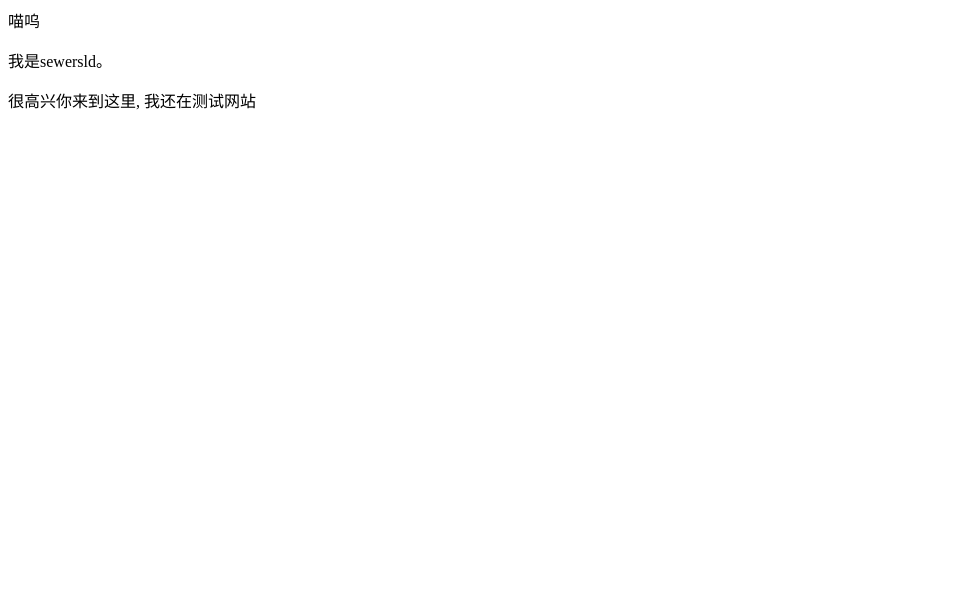
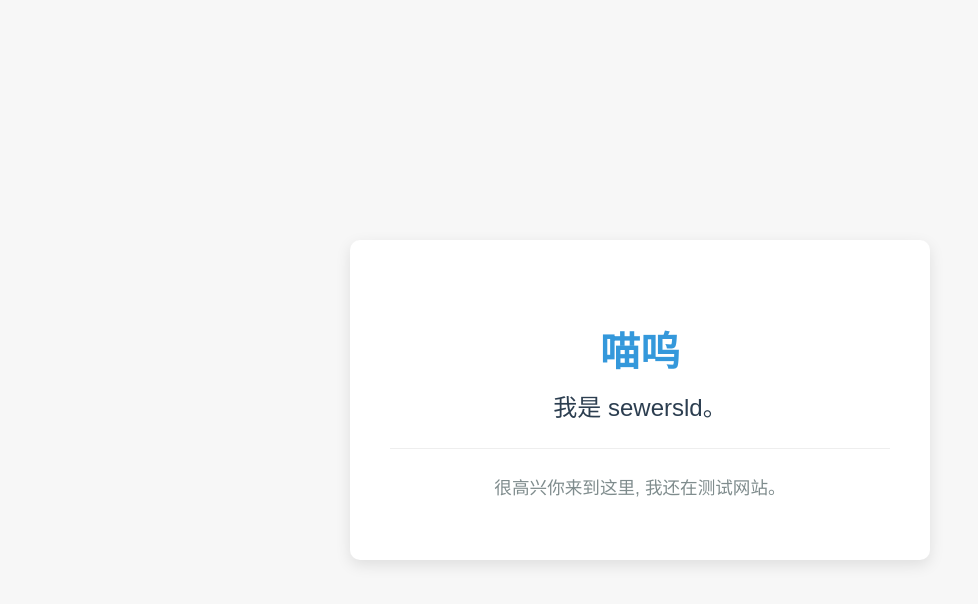
Before and after one commit to szdb2333/szdb2333.github.io, a plain HTML site: page index.html in a window 1280 px wide. Shown: the whole page, without its empty margins (0-978 px from the left). Drawn offline with Linux system fonts and the light colour scheme.

```diff
--- a/index.html
+++ b/index.html
@@ -1,3 +1,80 @@
-<p>喵呜</p>
-<p>我是sewersld。 </p>
-<p>很高兴你来到这里, 我还在测试网站</p>
+<!DOCTYPE html>
+<html lang="zh-CN">
+<head>
+    <meta charset="UTF-8">
+    <meta name="viewport" content="width=device-width, initial-scale=1.0">
+    <title>sewersld 的个人测试主页</title>
+
+    <style>
+        /* 基础重置和页面布局 */
+        body {
+            font-family: "Microsoft YaHei", "微软雅黑", sans-serif;
+            margin: 0;
+            padding: 0;
+            background-color: #f7f7f7; /* 轻柔背景色 */
+            color: #333;
+            display: flex;
+            justify-content: center;
+            align-items: center;
+            min-height: 100vh; /* 确保占据整个视口高度 */
+        }
+
+        /* 主内容容器 */
+        .container {
+            background-color: #ffffff;
+            padding: 40px;
+            border-radius: 10px;
+            box-shadow: 0 5px 15px rgba(0, 0, 0, 0.1);
+            text-align: center;
+            max-width: 500px;
+            width: 90%;
+        }
+
+        /* 文本内容样式 */
+        .greeting {
+            font-size: 2.5em;
+            color: #3498db; /* 突出颜色 */
+            margin-bottom: 10px;
+            font-weight: 600;
+        }
+
+        .name {
+            font-size: 1.5em;
+            color: #2c3e50;
+            margin-top: 0;
+            margin-bottom: 25px;
+        }
+
+        .status {
+            font-size: 1.1em;
+            color: #7f8c8d;
+            border-top: 1px solid #eee;
+            padding-top: 25px;
+            line-height: 1.6;
+        }
+
+        /* 响应式调整 */
+        @media (max-width: 600px) {
+            .container {
+                padding: 20px;
+            }
+            .greeting {
+                font-size: 2em;
+            }
+            .name {
+                font-size: 1.2em;
+            }
+        }
+    </style>
+</head>
+<body>
+    <div class="container">
+        <p class="greeting">喵呜</p>
+
+        <p class="name">我是 sewersld。</p>
+
+        <p class="status">很高兴你来到这里, 我还在测试网站。</p>
+
+        </div>
+</body>
+</html>
```
